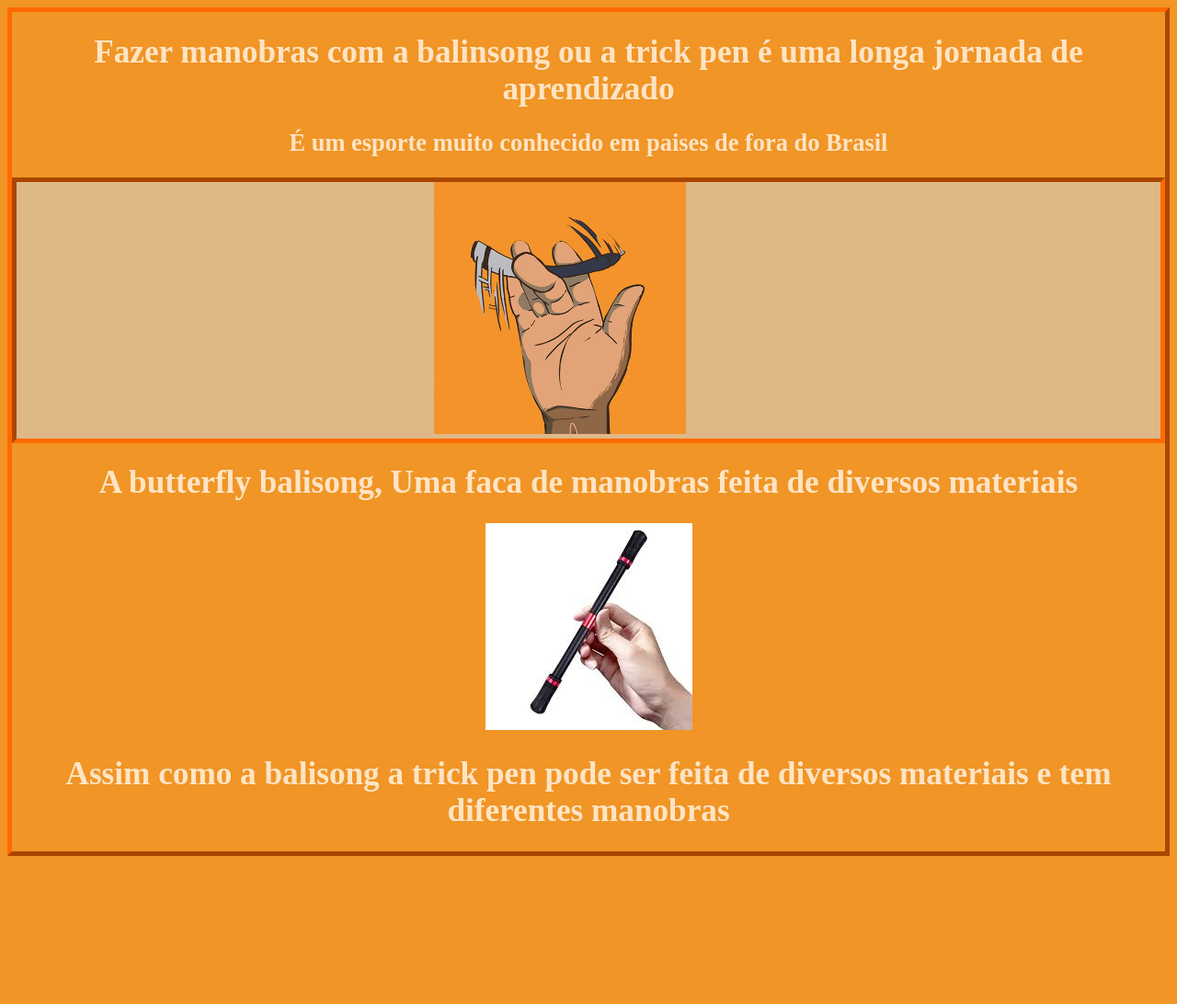
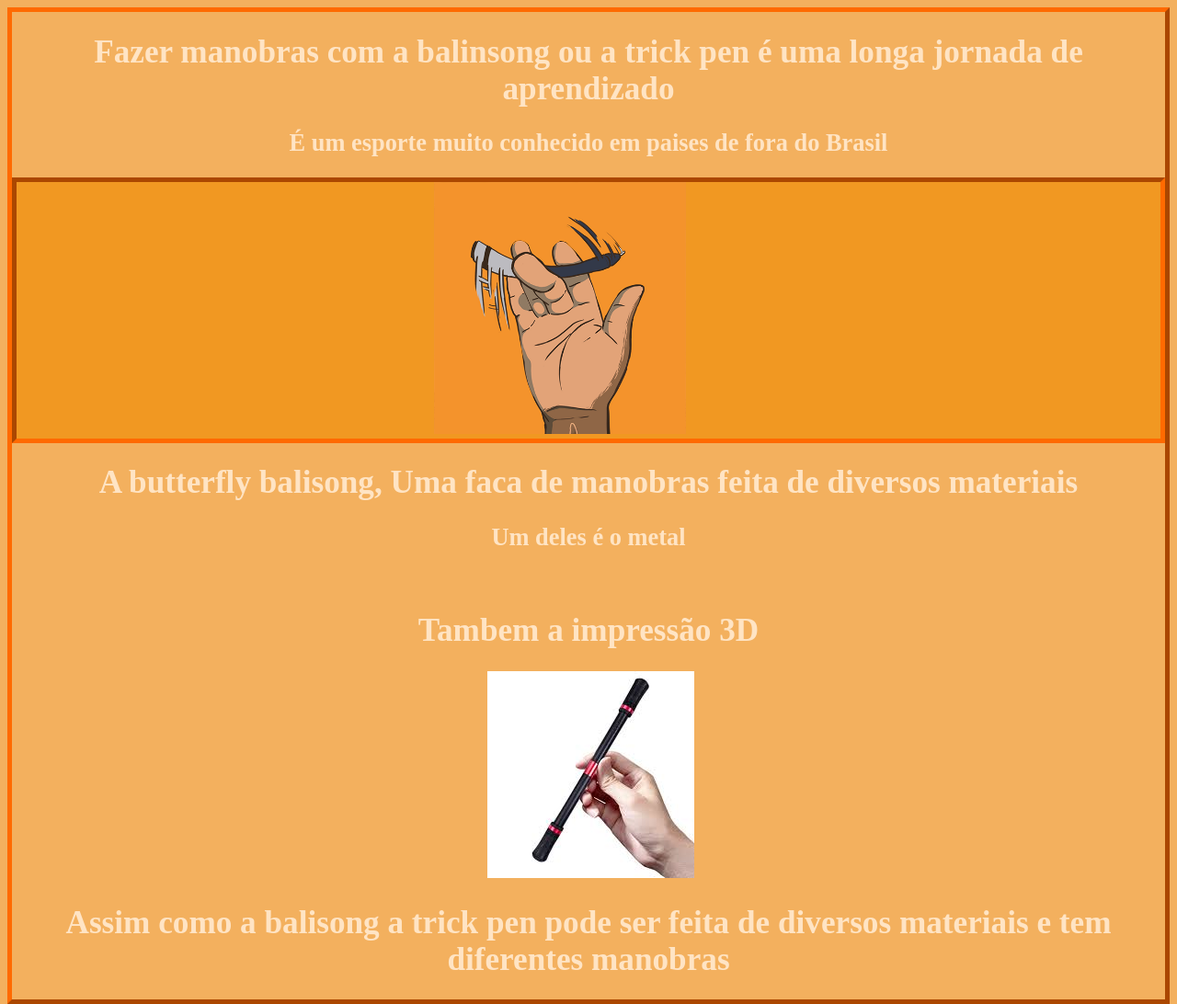
Before and after one commit to hakaii11/nivelamento-3c, a plain HTML site: page index.html in a window 1280 px wide. Shown: the whole page at 92% size. Before the commit the page ends 939 px from the top, so only its background shows below. Drawn offline with Linux system fonts and the light colour scheme.

Commit message:
cor e imagens

```diff
--- a/index.html
+++ b/index.html
@@ -14,6 +14,10 @@
     <img id="ima1" src="unnamed.png">
     </div>
     <h1>A butterfly balisong, Uma faca de manobras feita de diversos materiais</h1>
+    <h2>Um deles é o metal</h2>
+    <img id="imgm src=">
+    <h1>Tambem a impressão 3D</h1>
+    <img id="">
     <img id="ima2" src="images.jpeg">
 <h1>Assim como a balisong a trick pen pode ser feita de diversos materiais e tem diferentes manobras</h1>
 </body>
--- a/style.css
+++ b/style.css
@@ -1,4 +1,4 @@
-body{background-color: rgb(240, 149, 38);
+body{background-color: rgba(240, 149, 38, 0.74);
 }
 .part1 { text-align: center;
 font-size: 110%;
@@ -11,7 +11,7 @@ border-left: 20%;
 }
 #ima1 {width: 22%;
 }
- .fig1 {background-color: burlywood;
+ .fig1 {background-color: rgb(241, 152, 34);
     border-style: inset;
     border-color: rgb(255, 106, 0);
     border-width: 5px;
```
